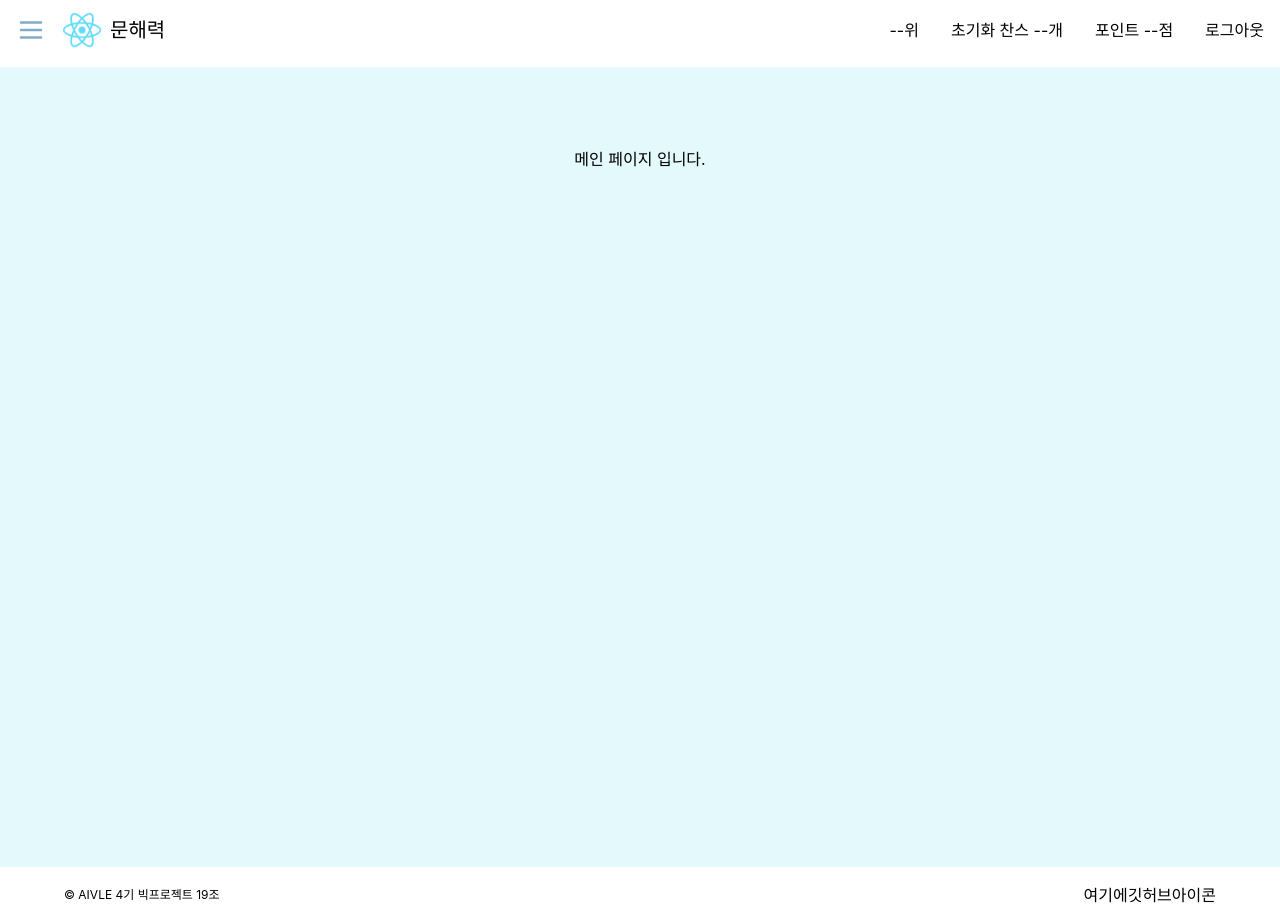
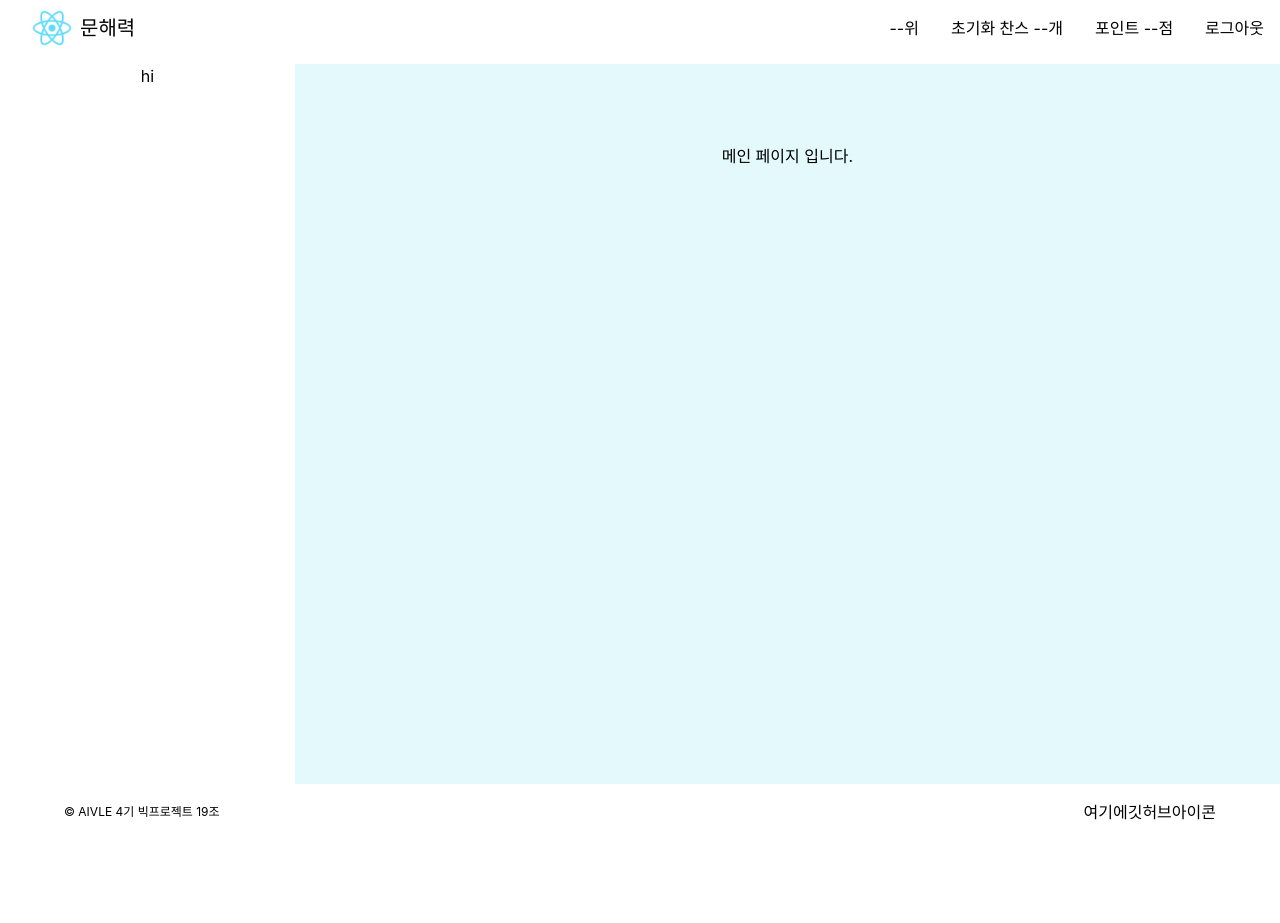
Before and after one commit to yewon-saurus/Aivle_BigProjectFE_19, a React (Create React App) app: page / in a window 1280 px wide. After the commit the page ends 840 px from the top, so only its background shows below. Built offline with nearby package versions, Linux system fonts and the light colour scheme.

Commit message:
Update style: class name 'page' style 추가 및 수정

```diff
--- a/src/Temp.js
+++ b/src/Temp.js
@@ -2,7 +2,7 @@ import React from 'react';
 
 const Temp = () => {
     return (
-        <div className='min-h-screen p-5 md:p-20'>
+        <div className='page'>
             임시 페이지 입니다.
         </div>
     );
--- a/src/components/Header.jsx
+++ b/src/components/Header.jsx
@@ -25,9 +25,11 @@ function Header(props) {
             <div className="w-[100%] flex justify-between items-center px-4 py-2">
                 <div className="flex items-center gap-[1em]">
                     <div className="pt-[7px]">
-                        <button onClick={() => toggleMenu()} >
-                            <LuMenu size={30} color="var(--color-primary-600)" />
-                        </button>
+                        <div className="lg:hidden flex">
+                            <button onClick={() => toggleMenu()} >
+                                <LuMenu size={30} color="var(--color-primary-600)" />
+                            </button>
+                        </div>
                         <Sidebar width={SIDEBAR_WIDTH} isLogin={props.isLogin} isOpen={isOpen} setOpen={setOpen} setX={setX} xPosition={xPosition} />
                     </div>
                     <a href={process.env.PUBLIC_URL + "/"} className="flex items-center gap-2 mr-5">
--- a/src/index.css
+++ b/src/index.css
@@ -51,7 +51,16 @@
 }
 
 .page {
+  min-height: 90vh;
+  padding: 1.25rem;
+  width: 100%;
   background-color: var(--color-primary-200);
+}
+
+@media (min-width: 768px) {
+  .page {
+      padding: 5rem/* 80px */;
+  }
 }
 
 body {
--- a/src/pages/info/Info.jsx
+++ b/src/pages/info/Info.jsx
@@ -2,7 +2,7 @@ import React from 'react';
 
 const Info = () => {
     return (
-        <div className='min-h-screen p-5 md:p-20'>
+        <div className='page'>
             서비스 소개 페이지 입니다.
         </div>
     );
--- a/src/pages/main/Main.jsx
+++ b/src/pages/main/Main.jsx
@@ -2,8 +2,13 @@ import React from 'react';
 
 const Main = () => {
     return (
-        <div className='page min-h-screen p-5 md:p-20'>
-            메인 페이지 입니다.
+        <div className='flex'>
+            <div className='w-0 lg:w-[400px]'>
+                hi
+            </div>
+            <div className='page'>
+                메인 페이지 입니다.
+            </div>
         </div>
     );
 };
```
